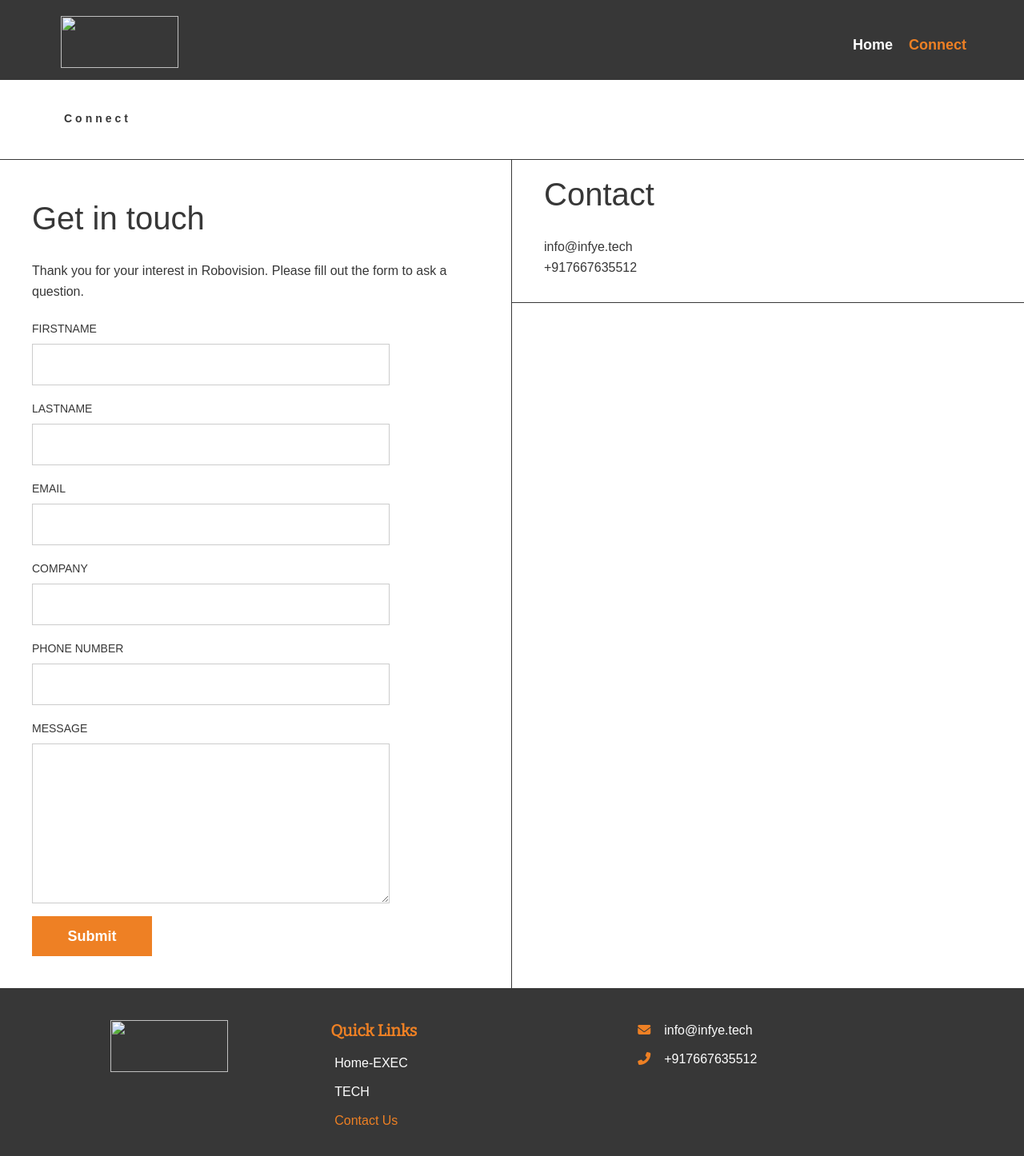
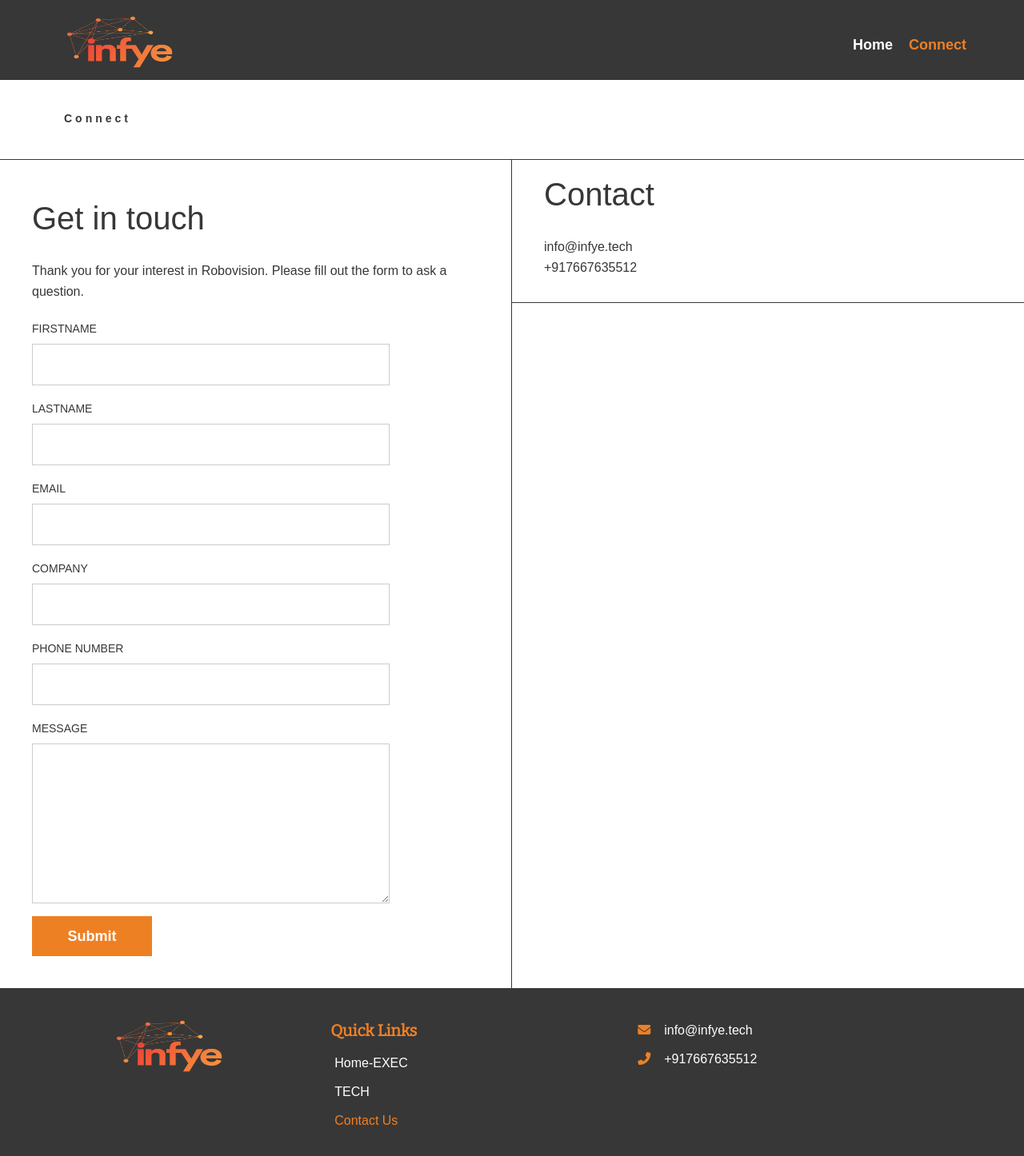
Before and after one commit to lighthouseai/Infye_website, a plain HTML site: page contactus.html in a window 1280 px wide. Shown: the whole page at 80% size. Drawn offline with nearby package versions, Linux system fonts and the light colour scheme.

Commit message:
Add files via upload

```diff
--- a/contactus.html
+++ b/contactus.html
@@ -20,7 +20,7 @@
   <header id="header">
     <div class="container">
       <div class="logo">
-        <a href="/" title="Home" data-ripple=""><img src="images/logo.jpeg" alt="" title=""></a>
+        <a href="/" title="Home" data-ripple=""><img src="images/logo.png" alt="" title=""></a>
       </div>
       <div id="nav-menu-container">
       <ul class="nav-menu">
@@ -71,7 +71,7 @@
   </div>
   <div class="quickfooter">
     <div class="quickimg">
-      <a href="index.html" title="Home" data-ripple=""><img src="images/logo.jpeg" alt="" title=""></a>
+      <a href="index.html" title="Home" data-ripple=""><img src="images/logo.png" alt="" title=""></a>
     </div>
     <div class="quicklink">
       <div class="contentaddlink">
```
Also changed, not shown: index.html (+2 -2 lines), tech.html (+2 -2 lines).
